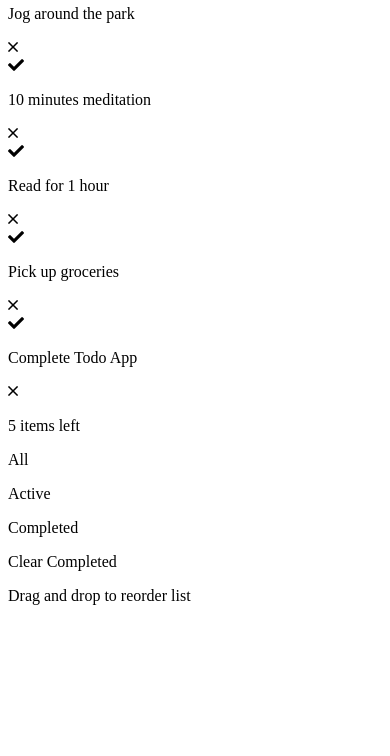
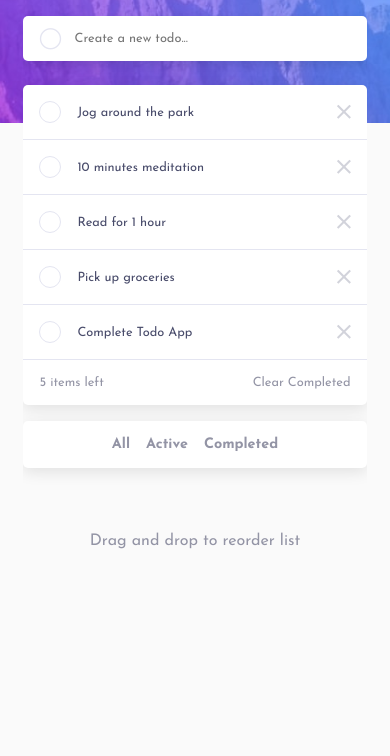
Before and after one commit to georit/todo-app-with-theme-switch, a plain HTML site: page index.html in a window 390 px wide. Shown: the part 88-844 px from the top of the page. Drawn offline with Linux system fonts and the light colour scheme.

Commit message:
Add light theme mobile styles

```diff
--- a/css/light-theme.css
+++ b/css/light-theme.css
@@ -19,3 +19,182 @@
   /* ***fonts*** */
   --josefin-sans: "Josefin Sans", sans-serif;
 }
+
+/* *****general styles***** */
+* {
+  box-sizing: border-box;
+  margin: 0;
+  padding: 0;
+}
+
+body {
+  background: url("../images/bg-mobile-light.jpg") 100% 0 / 100% 25% no-repeat,
+    var(--very-light-gray);
+  color: var(--dark-grayish-blue-lt);
+  font-family: var(--josefin-sans);
+  font-size: 18px;
+  min-width: 100vw;
+  max-width: 1980px;
+  min-height: 100vh;
+}
+
+/* *****wrapper***** */
+div.app-wrapper {
+  margin: 0 auto;
+  padding: 3rem 0;
+  width: 88%;
+  max-width: 500px;
+  overflow-x: hidden;
+}
+
+/* ***header*** */
+header.app-header {
+  color: var(--white);
+  display: flex;
+  flex-flow: row nowrap;
+  justify-content: space-between;
+  align-items: center;
+  padding-bottom: 2rem;
+  width: 100%;
+}
+
+header i.theme-toggle {
+  cursor: pointer;
+  font-size: 1.4375rem;
+}
+
+/* ***input field*** */
+div.input-field-container,
+label,
+input.input-field {
+  width: 100%;
+}
+
+div.input-field-container {
+  box-shadow: 0 4px 10px hsla(0, 0%, 0%, 0.1);
+  position: relative;
+  margin-bottom: 1.5rem;
+}
+
+input.input-field {
+  border: none;
+  border-radius: 5px;
+  font-family: inherit;
+  font-size: 0.8rem;
+  padding: 1rem 1rem 1rem 3.2rem;
+}
+
+input.input-field:focus {
+  outline: none;
+}
+
+div.input-field-container i.input-circle {
+  position: absolute;
+  left: 1rem;
+  top: 50%;
+  transform: translateY(-50%);
+  color: var(--very-light-grayish-blue);
+  font-size: 1.375rem;
+}
+
+/* ***todos*** */
+div.todo-container,
+div.todo {
+  width: 100%;
+}
+
+div.todo-container {
+  background-color: var(--white);
+  border-radius: 5px;
+  box-shadow: 0 4px 15px hsla(0, 0%, 0%, 0.1);
+}
+
+div.todo,
+div.checkbox,
+div.items-left-container,
+div.todo-status-container {
+  display: flex;
+  flex-flow: row nowrap;
+  justify-content: space-between;
+  align-items: center;
+}
+
+div.todo {
+  border-bottom: 1px solid var(--very-light-grayish-blue);
+  padding: 1rem;
+  justify-content: flex-start;
+}
+
+div.checkbox {
+  height: 22px;
+  width: 22px;
+  border: 1px solid var(--very-light-grayish-blue);
+  border-radius: 50%;
+  justify-content: center;
+  cursor: pointer;
+  margin-right: 1rem;
+  flex-shrink: 0;
+}
+
+div.checkbox i.checkmark {
+  color: var(--white);
+  font-size: 0.5rem;
+}
+
+div.todo p.todo-name {
+  color: var(--very-dark-grayish-blue-lt);
+  font-size: 0.8rem;
+}
+
+div.todo i.btn-delete-todo {
+  font-size: 1.375rem;
+  margin-left: auto;
+  cursor: pointer;
+  color: var(--light-grayish-blue-lt);
+}
+
+div.items-left-container {
+  justify-content: space-between;
+  padding: 1rem;
+  position: relative;
+}
+
+p.todos-left,
+p.clear-completed-todos {
+  font-size: 0.8rem;
+}
+
+p.clear-completed-todos {
+  cursor: pointer;
+}
+
+div.todo-status-container {
+  background-color: var(--white);
+  border-radius: 5px;
+  box-shadow: 0 4px 15px hsla(0, 0%, 0%, 0.1);
+  font-size: 1rem;
+  justify-content: center;
+  padding: 1rem;
+  position: absolute;
+  left: 0;
+  top: 100%;
+  width: 100%;
+  margin: 1rem auto 3rem;
+}
+
+div.todo-status-container p {
+  font-size: 0.9rem;
+  font-weight: 700;
+  margin-right: 1rem;
+  cursor: pointer;
+}
+
+div.todo-status-container p:last-child {
+  margin-right: 0;
+}
+
+p.instruction {
+  font-size: 1rem;
+  margin-top: 8rem;
+  text-align: center;
+}
```
